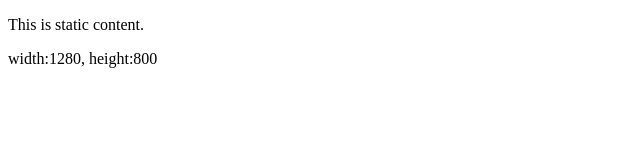
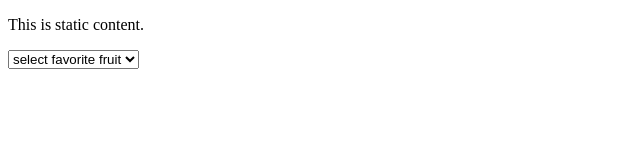
Before and after one commit to numb86/boilerplate-react, a React app: page / in a window 1280 px wide. Shown: the top 160 px of the page, without its empty margins (0-640 px from the left). Built offline with nearby package versions, Linux system fonts and the light colour scheme.

Commit message:
Declare Select.

```diff
--- a/src/hooks.js
+++ b/src/hooks.js
@@ -1,27 +1,44 @@
-import React, {useState, useEffect} from 'react';
+import React, {useState} from 'react';
 import ReactDOM from 'react-dom';
 
-const useWindowSize = () => {
-  const [width, setWidth] = useState(window.innerWidth);
-  const [height, setHeight] = useState(window.innerHeight);
-  useEffect(() => {
-    const handler = () => {
-      setWidth(window.innerWidth);
-      setHeight(window.innerHeight);
-    };
-    window.addEventListener('resize', handler);
-    return () => window.addEventListener(handler);
-  }, []);
-  return [width, height];
-};
+const fruitList = [
+  {id: 1, label: 'Banana'},
+  {id: 2, label: 'Apple'},
+  {id: 3, label: 'Orange'},
+];
 
-const WindowSize = () => {
-  const [width, height] = useWindowSize();
+const Select = ({list, selectedItem, onChange, initialMessage = ''}) => (
+  <select value={selectedItem || initialMessage} onChange={onChange}>
+    {!selectedItem && (
+      <option disabled value={initialMessage}>
+        {initialMessage}
+      </option>
+    )}
+    {list &&
+      list.map(item => (
+        <option key={item} value={item}>
+          {item}
+        </option>
+      ))}
+  </select>
+);
+
+const App = () => {
+  const [favoriteFruit, setFavoriteFruit] = useState(null);
+  const onChange = e => {
+    setFavoriteFruit(fruitList.filter(f => f.label === e.target.value)[0]);
+  };
   return (
-    <p>
-      width:{width}, height:{height}
-    </p>
+    <>
+      {favoriteFruit && <div>{`I like ${favoriteFruit.label}.`}</div>}
+      <Select
+        list={fruitList.map(f => f.label)}
+        selectedItem={favoriteFruit ? favoriteFruit.label : null}
+        onChange={onChange}
+        initialMessage="select favorite fruit"
+      />
+    </>
   );
 };
 
-ReactDOM.render(<WindowSize />, document.querySelector('#app'));
+ReactDOM.render(<App />, document.querySelector('#app'));
```
